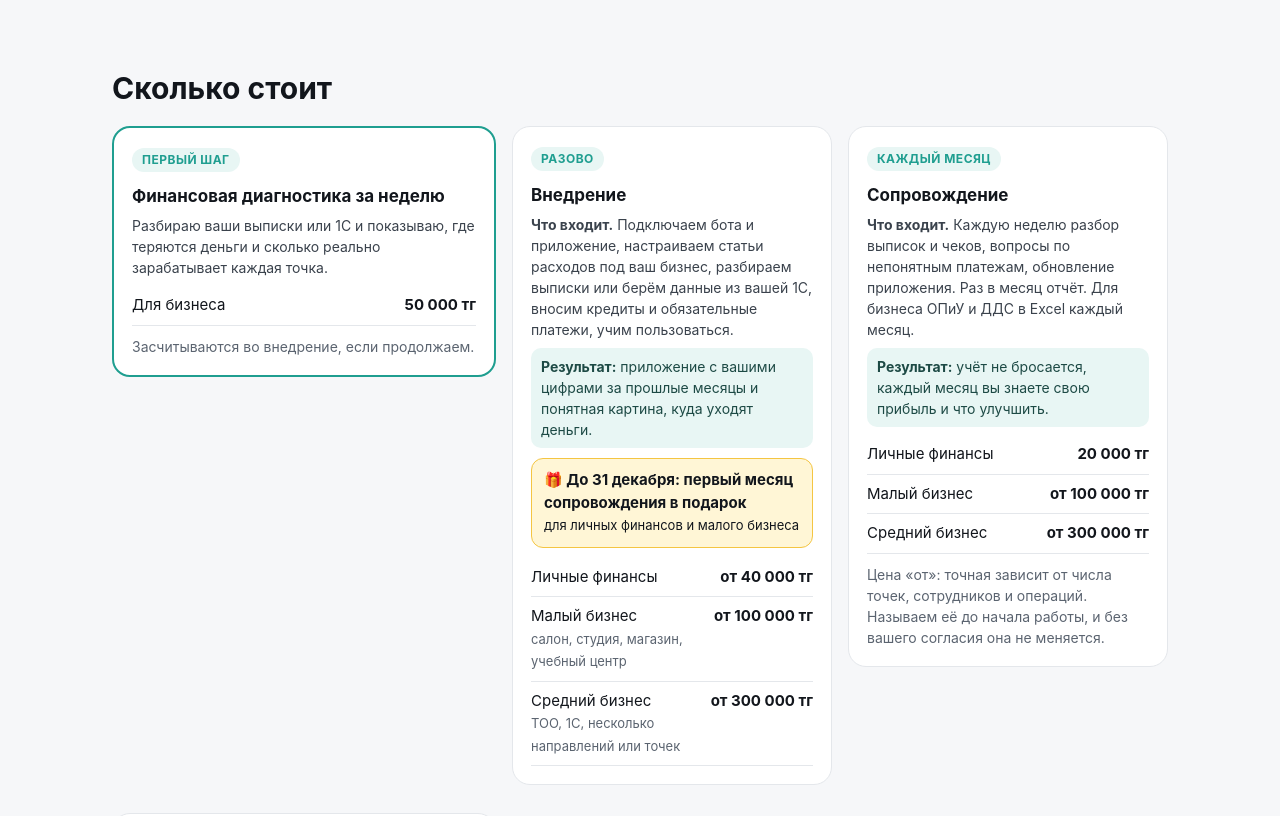
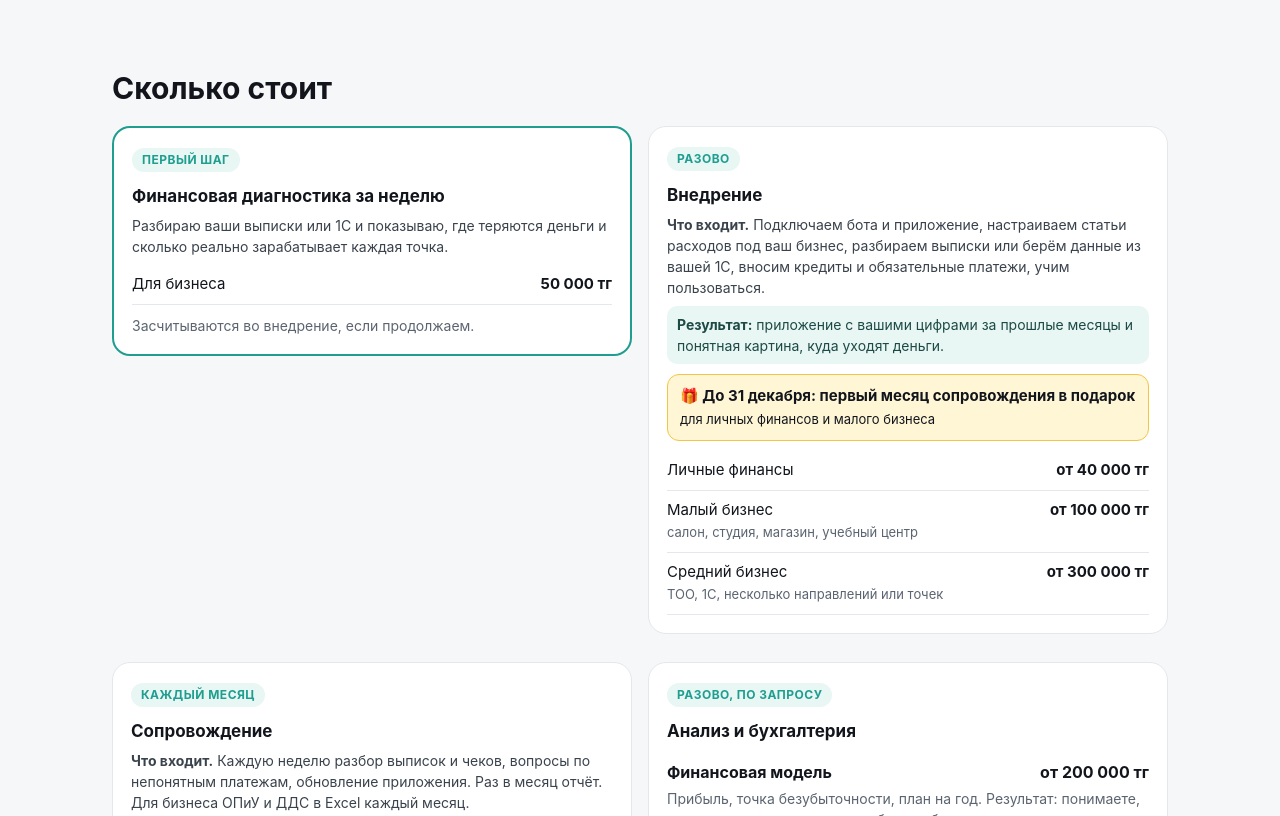
Before and after one commit to esepdos/esepdos.github.io, a plain HTML site: page index.html in a window 1280 px wide. Shown: the part 2460-3276 px from the top of the page. Drawn offline with Linux system fonts and the light colour scheme.

Commit message:
Прайс на компьютере: сетка 2x2
Co-Authored-By: Claude Opus 5.5 <noreply@anthropic.com>

```diff
--- a/index.html
+++ b/index.html
@@ -110,7 +110,7 @@
     ol.steps li{padding:46px 0 0 0}
     .demos{display:grid;grid-template-columns:repeat(3,1fr);gap:14px}
     .demo{margin-bottom:0;height:100%}
-    .prices{display:grid;grid-template-columns:1.2fr 1fr 1fr;gap:16px;align-items:start}
+    .prices{display:grid;grid-template-columns:1fr 1fr;gap:16px;align-items:start}
     .faq{display:grid;grid-template-columns:1fr 1fr;gap:0 14px;align-items:start}
     .final{text-align:center;padding:40px}
     .final .btn{max-width:420px;margin:0 auto}
```
